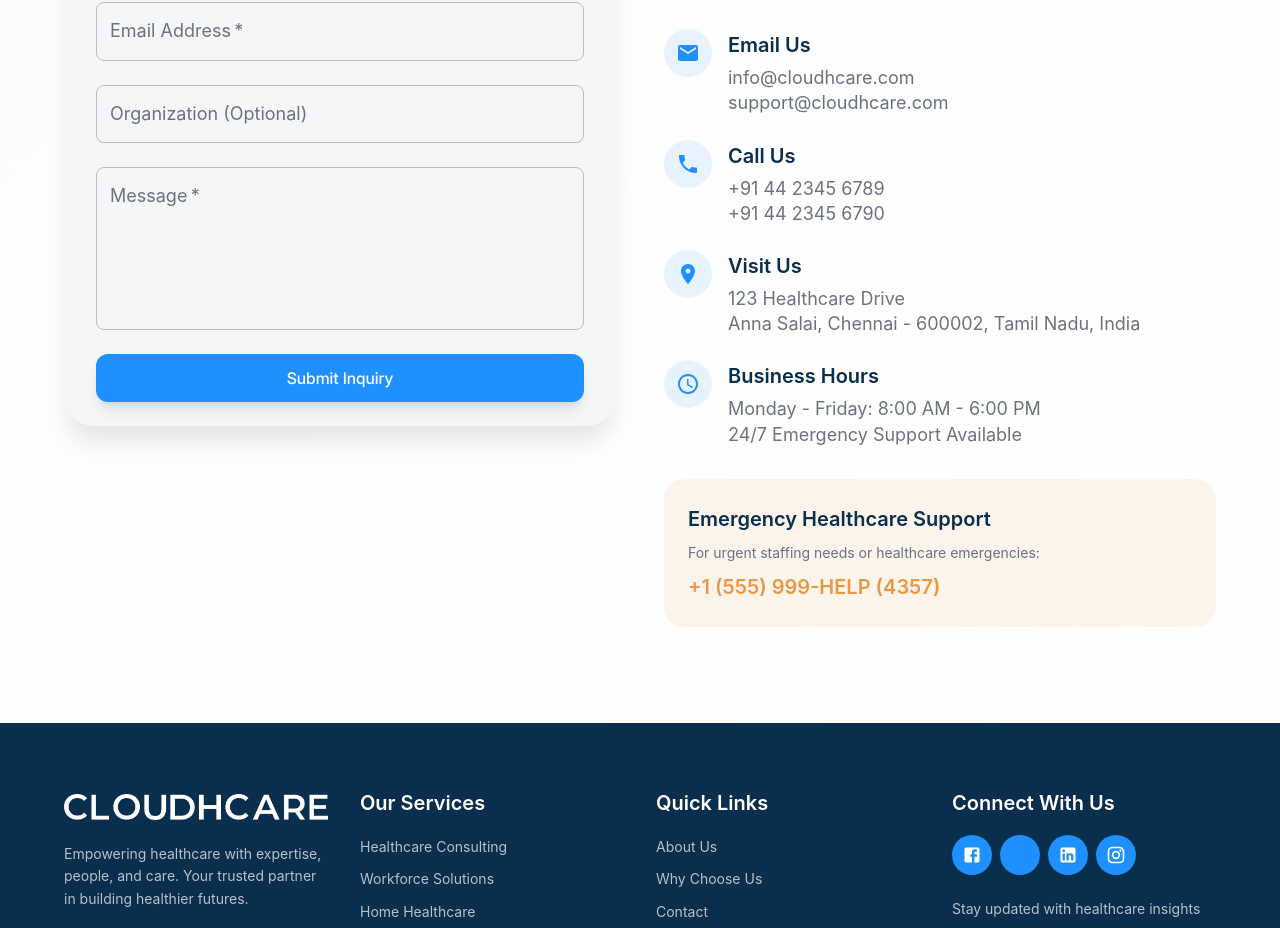
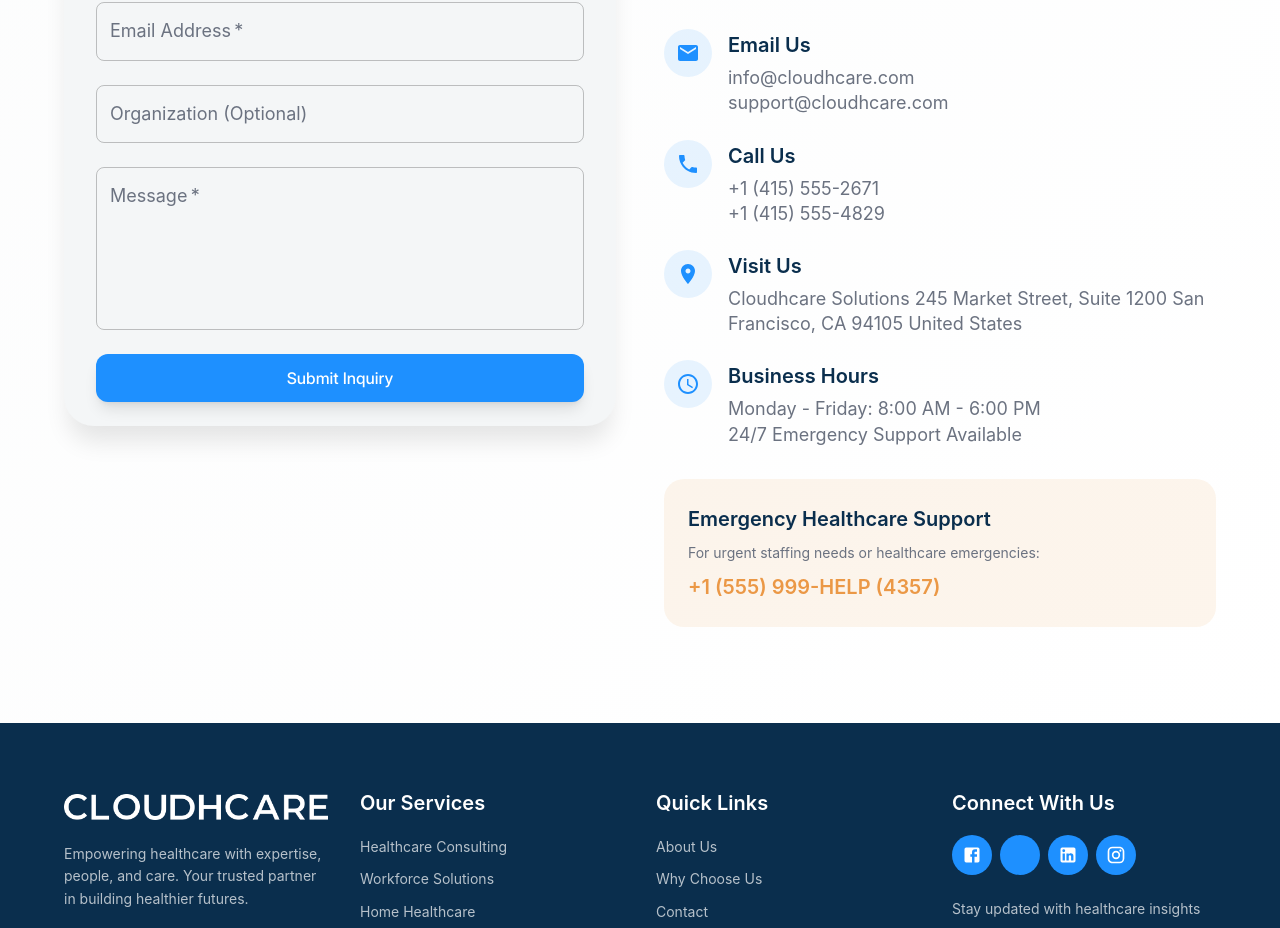
Before and after one commit to balaji061201/cloudhcare, a React (Vite) app: page / in a window 1280 px wide. Shown: the part 5931-6859 px from the top of the page. Built offline with nearby package versions, Linux system fonts and the light colour scheme; some icons are missing.

Commit message:
Update ContactSection.tsx

```diff
--- a/src/components/ContactSection.tsx
+++ b/src/components/ContactSection.tsx
@@ -35,12 +35,12 @@ export function ContactSection() {
     {
       icon: Phone,
       title: "Call Us",
-      details: ["+91 44 2345 6789", "+91 44 2345 6790"],
+      details: ["+1 (415) 555-2671", "+1 (415) 555-4829"],
     },
     {
       icon: LocationOn,
       title: "Visit Us",
-      details: ["123 Healthcare Drive", "Anna Salai, Chennai - 600002, Tamil Nadu, India"],
+      details: ["Cloudhcare Solutions 245 Market Street, Suite 1200 San Francisco, CA 94105 United States"],
     },
     {
       icon: Schedule,
```
